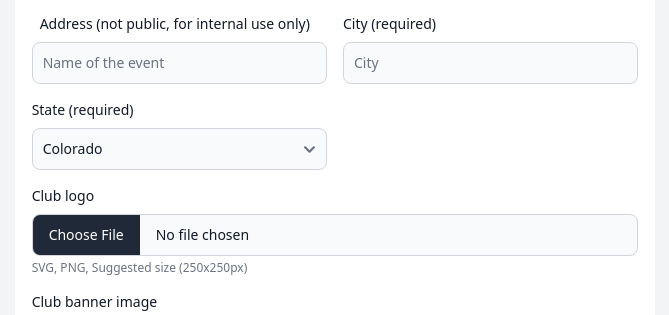
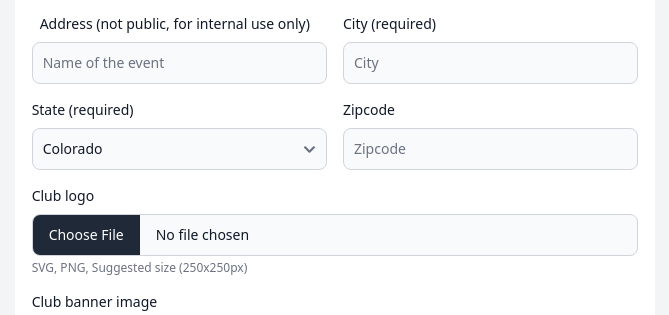
Before and after one commit to we-race-here/events, a Django app: page /org/create/ in a window 1280 px wide. Shown: the part 340-655 px from the top of the page, without its empty margins (305-974 px from the left). Run offline with Django 4.2, Linux system fonts and the light colour scheme; the visitor is signed in with stand-in values (Sample User, id 1); style sheets or scripts are compiled from the project's sources; parts of the project's set-up code (start-up, migrations or seed data) failed here and were passed over; some libraries are stand-ins or nearby versions.

Commit message:
New ORG form missing Zipcode Fixes #303

```diff
--- a/apps/membership/forms.py
+++ b/apps/membership/forms.py
@@ -1,7 +1,7 @@
 from django import forms
 from django.forms.widgets import TextInput, Textarea, Select, FileInput, CheckboxInput
 from phonenumber_field.formfields import PhoneNumberField
-
+from django.core.exceptions import ValidationError
 from apps.membership.models import Organization, OrganizationMember
 
 STATE_CHOICES = [
@@ -59,6 +59,7 @@ STATE_CHOICES = [
 
 
 class OrganizationForm(forms.ModelForm):
+
     name = forms.CharField(
         label="Club Name (required)",
         required=True,
@@ -224,6 +225,15 @@ class OrganizationForm(forms.ModelForm):
             "waiver_text",
             "membership_open",
         ]
+    # Validations
+    def clean_zipcode(self):
+        zipcode = self.cleaned_data.get('zipcode')
+
+        # validation logic here
+        if len(zipcode) not in [5, 9]:  # U.S. Zip Codes are either 5 or 9 digits
+            raise ValidationError('Invalid Zip Code. Must be either 5 or 9 digits.')
+
+        return zipcode
 
 
 class OrganizationMemberJoinForm(forms.ModelForm):
--- a/apps/membership/templates/forms/organization_form.html
+++ b/apps/membership/templates/forms/organization_form.html
@@ -68,6 +68,15 @@
       {{ form.state }}
       {% if form.state.errors %}
         <div class="text-red-500 text-xs mt-1">{{ form.state.errors }}</div>
+      {% endif %}
+    </div>
+
+    <!-- Org zipcode -->
+    <div>
+      <label for="{{ form.zipcode.auto_id }}" class="fb_text_label">{{ form.zipcode.label }}</label>
+      {{ form.zipcode }}
+      {% if form.zipcode.errors %}
+        <div class="text-red-500 text-xs mt-1">{{ form.zipcode.errors }}</div>
       {% endif %}
     </div>
 
```
